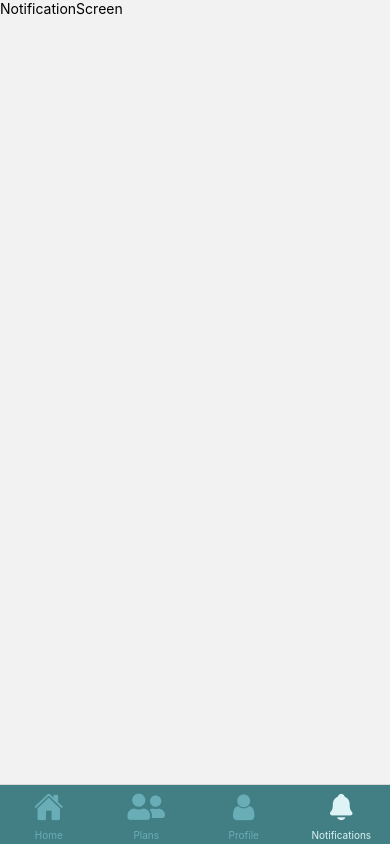
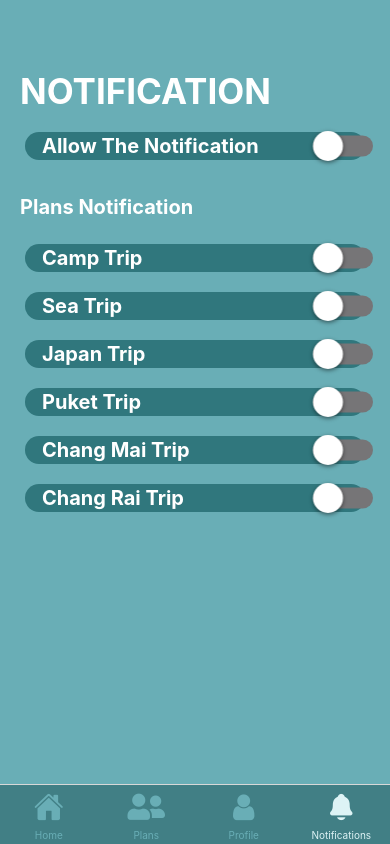
Before and after one commit to Sousettia/ReactNativeFinalProject, a React Native app: screen /Notifications in a window 390 px wide. Built offline with nearby package versions, Linux system fonts and the light colour scheme.

Commit message:
NotificationScreen

```diff
--- a/Screens/NotificationScreen.tsx
+++ b/Screens/NotificationScreen.tsx
@@ -1,14 +1,108 @@
-import { StyleSheet, Text, View } from 'react-native'
-import React from 'react'
+import React, { useState } from "react";
+import { View, Text, Switch, StyleSheet } from "react-native";
 
 const NotificationScreen = () => {
+  const [isEnabled, setIsEnabled] = useState(false);
+
+  const tripNotifications = [
+    "Camp Trip",
+    "Sea Trip",
+    "Japan Trip",
+    "Puket Trip",
+    "Chang Mai Trip",
+    "Chang Rai Trip",
+  ];
+
+  const [tripStates, setTripStates] = useState(
+    tripNotifications.reduce((acc, trip) => ({ ...acc, [trip]: false }), {})
+  );
+
+  const toggleMainSwitch = () => setIsEnabled((prev) => !prev);
+
+  const toggleTripSwitch = (trip) => {
+    setTripStates((prev) => ({
+      ...prev,
+      [trip]: !prev[trip],
+    }));
+  };
+
   return (
-    <View>
-      <Text>NotificationScreen</Text>
+    <View style={styles.container}>
+      <Text style={styles.textTitle}>NOTIFICATION</Text>
+      <View style={styles.viewSetUp}>
+        <Text style={styles.textSetUp}>Allow The Notification</Text>
+        <Switch
+          onValueChange={toggleMainSwitch}
+          value={isEnabled}
+          trackColor={{ false: "#767577", true: "#3bec17" }}
+          thumbColor={isEnabled ? "#ffffff" : "#ffffff"}
+          accessibilityLabel="Toggle all notifications"
+          style={styles.switch}
+        />
+      </View>
+
+      <Text style={styles.text}>Plans Notification</Text>
+      {tripNotifications.map((trip, index) => (
+        <View key={index} style={styles.viewSetUp}>
+          <Text style={styles.textSetUp}>{trip}</Text>
+          <Switch
+            onValueChange={() => toggleTripSwitch(trip)}
+            value={tripStates[trip]}
+            trackColor={{ false: "#767577", true: "#3bec17" }}
+            thumbColor={tripStates[trip] ? "#ffffff" : "#ffffff"}
+            accessibilityLabel={`Toggle notification for ${trip}`}
+            style={styles.switch}
+          />
+        </View>
+      ))}
     </View>
-  )
-}
+  );
+};
 
-export default NotificationScreen
+export default NotificationScreen;
 
-const styles = StyleSheet.create({})
+const styles = StyleSheet.create({
+  container: {
+    flex: 1,
+    backgroundColor: "#69aeb6",
+    padding: 20,
+  },
+  textTitle: {
+    marginTop: 50,
+    marginBottom: 10,
+    color: "#ffffff",
+    fontWeight: "bold",
+    textAlign: "left",
+    fontSize: 35,
+  },
+  text: {
+    marginTop: 25,
+    marginBottom: 15,
+    color: "#ffffff",
+    fontWeight: "bold",
+    textAlign: "left",
+    fontSize: 20,
+  },
+  viewSetUp: {
+    backgroundColor: "#30777d",
+    flexDirection: "row",
+    alignItems: "center",
+    marginTop: 10,
+    marginBottom: 10,
+    marginLeft: 5,
+    marginRight: 5,
+    borderRadius: 25,
+    padding: 2,
+  },
+  textSetUp: {
+    color: "#ffffff",
+    fontWeight: "bold",
+    fontSize: 20,
+    marginLeft: 15,
+    flex: 1,
+  },
+  switch: {
+    marginLeft: 10,
+    transform: [{ scale: 1.5 }],
+  },
+});
```
